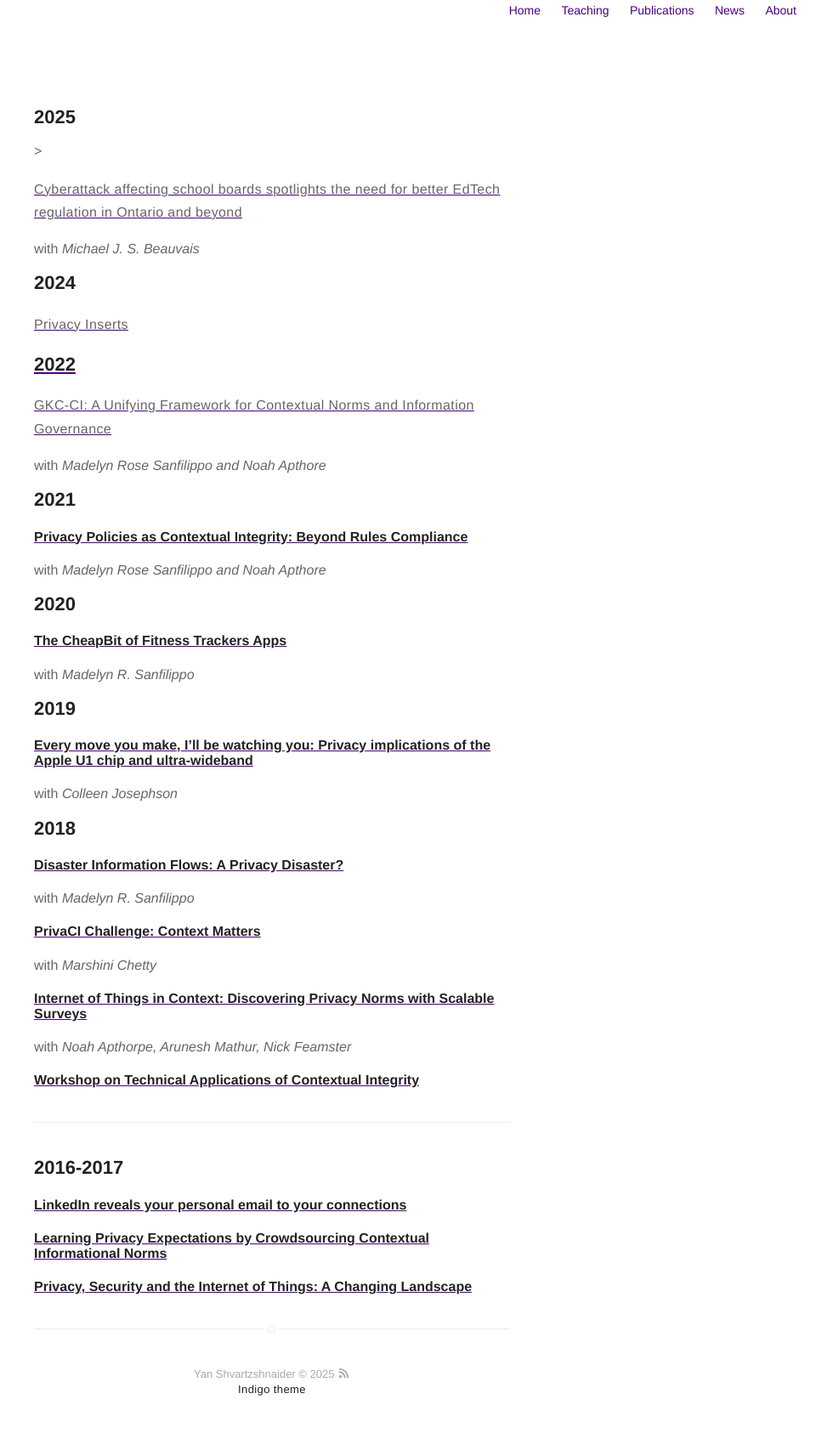
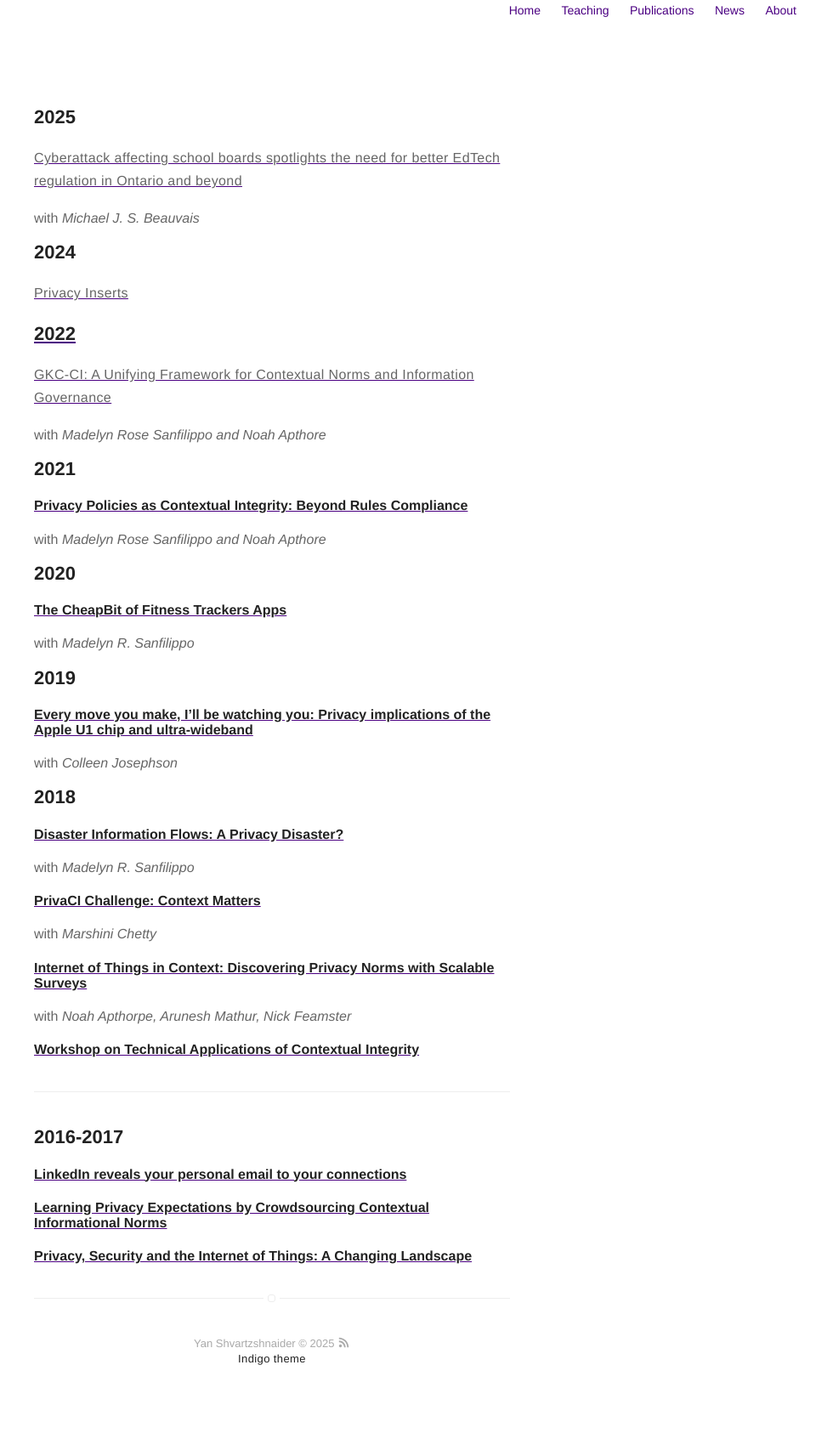
Before and after one commit to yansh/website, a Jekyll site: the page built from blogposts.html, in a window 1280 px wide. Shown: the whole page at 85% size, without its empty margins (320-1280 px from the left). Built offline with Jekyll 4.4.1, drawn with Linux system fonts in a browser that asks for light colours; after the commit the page ends 1670 px from its top, so only the background shows below that.

Commit message:
new entry

```diff
--- a/blogposts.html
+++ b/blogposts.html
@@ -4,7 +4,7 @@ title: Posts
 ---
 
 <section class="list">
-	<h2>2025</h2> ><a class="url" target="_blank"
+	<h2>2025</h2><a class="url" target="_blank"
 			href="https://theconversation.com/cyberattack-affecting-school-boards-spotlights-the-need-for-better-edtech-regulation-in-ontario-and-beyond-245938">
 			<h4 class="title">
 				<div class="h-entry">
```
